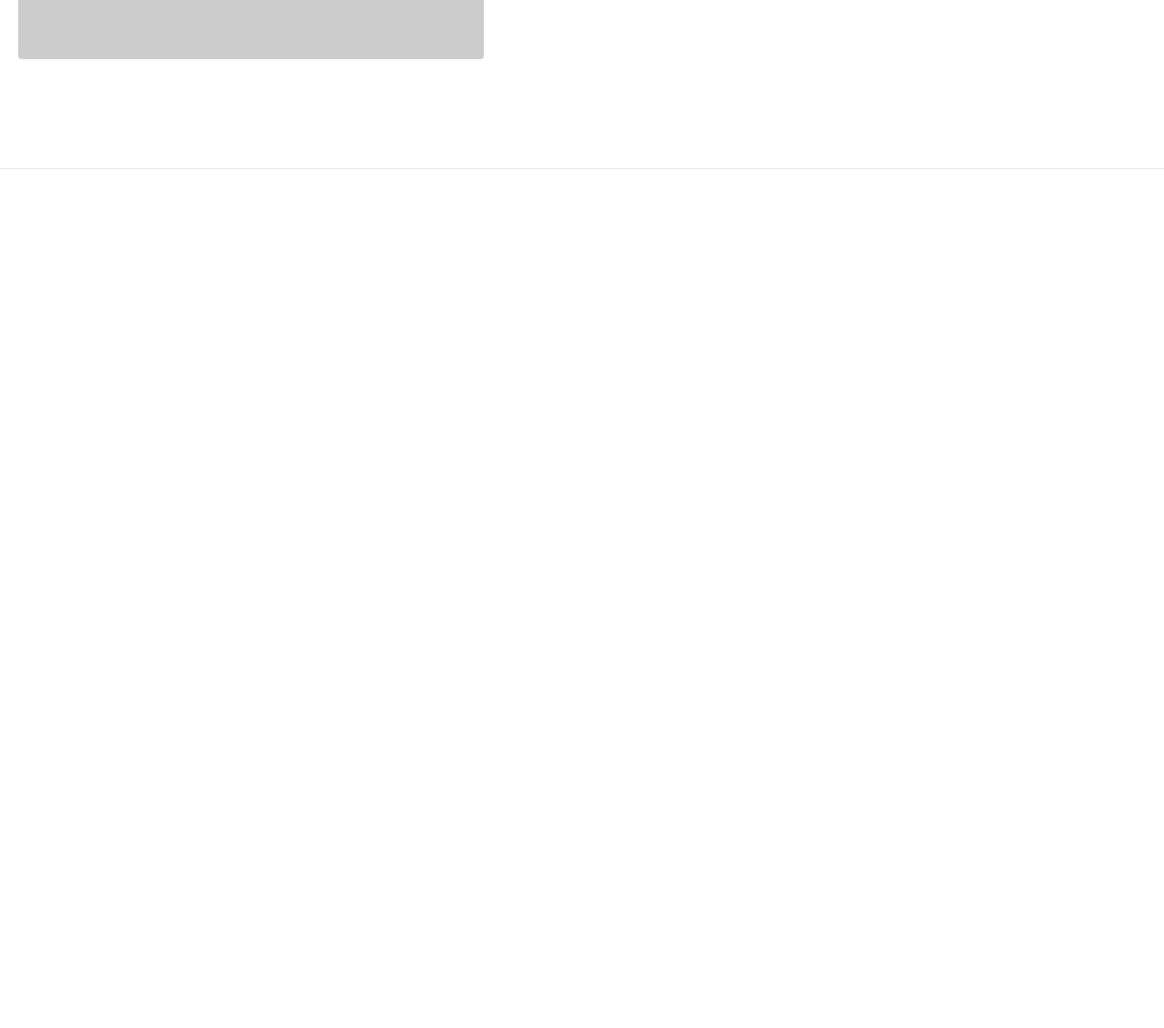
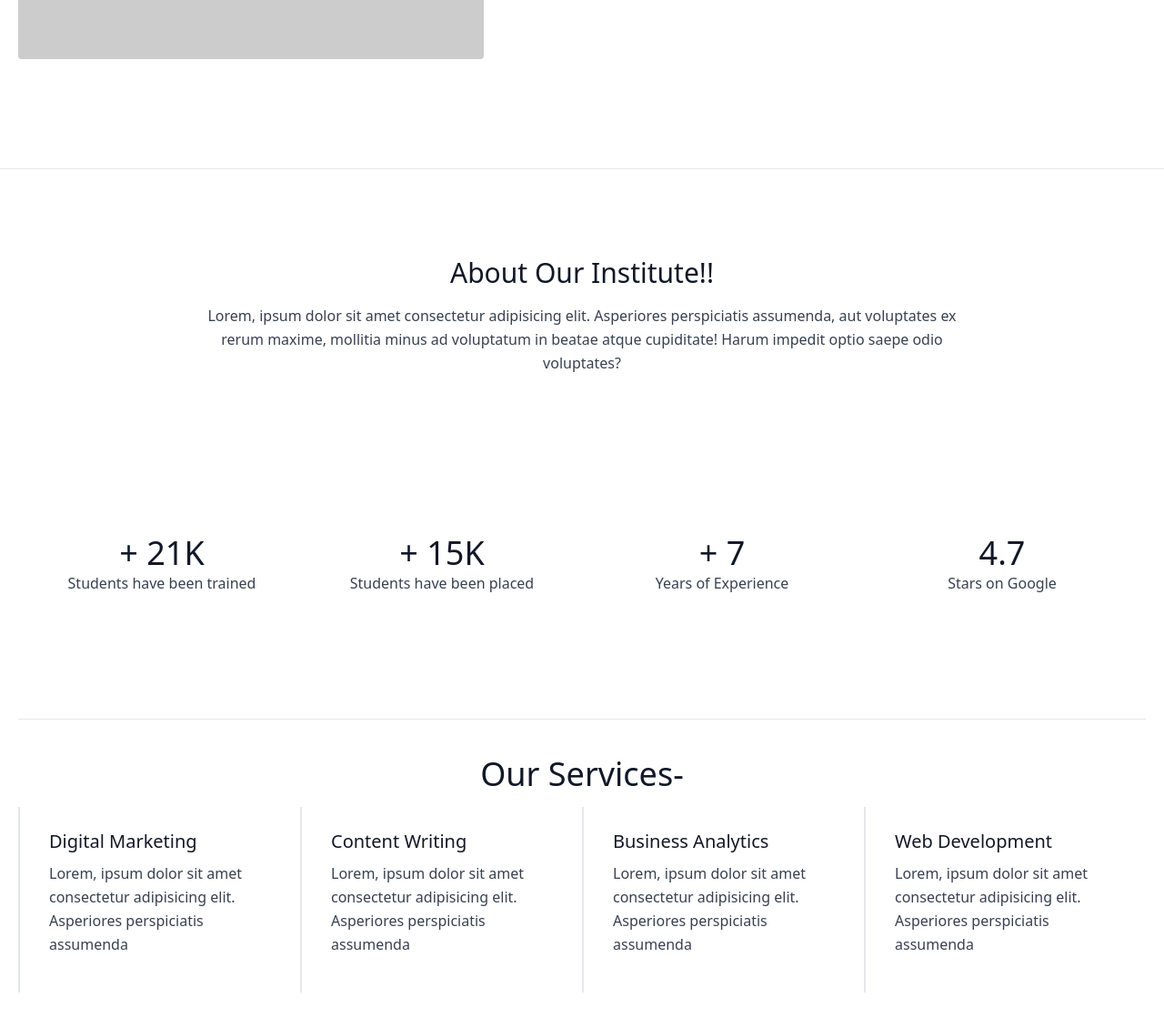
Before and after one commit to pulkitmittal19/Sample-One-Page-Website, a plain HTML site: page index.html in a window 1280 px wide. Shown: the part 538-1668 px from the top of the page at 91% size. Before the commit the page ends 800 px from the top, so only its background shows below. Drawn offline with nearby package versions, Linux system fonts and the light colour scheme; placeholder pictures from the web are drawn by us.

Commit message:
Add: about-us container

```diff
--- a/index.html
+++ b/index.html
@@ -138,5 +138,126 @@
     <br />
     <hr />
     <!-- App promotion content ends -->
+
+    <!-- About Section Start -->
+    <section class="text-gray-700 body-font">
+      <div class="container px-5 py-24 mx-auto">
+        <div class="flex flex-col text-center w-full mb-20">
+          <h1
+            class="sm:text-3xl text-2xl font-medium title-font mb-4 text-gray-900"
+          >
+            About Our Institute!!
+          </h1>
+          <p class="lg:w-2/3 mx-auto leading-relaxed text-base">
+            Lorem, ipsum dolor sit amet consectetur adipisicing elit. Asperiores
+            perspiciatis assumenda, aut voluptates ex rerum maxime, mollitia
+            minus ad voluptatum in beatae atque cupiditate! Harum impedit optio
+            saepe odio voluptates?
+          </p>
+        </div>
+        <section class="text-gray-700 body-font">
+          <div class="container px-5 py-24 mx-auto">
+            <div class="flex flex-wrap -m-4 text-center">
+              <div class="p-4 sm:w-1/4 w-1/2">
+                <h2
+                  class="title-font font-medium sm:text-4xl text-3xl text-gray-900"
+                >
+                  + 21K
+                </h2>
+                <p class="leading-relaxed">Students have been trained</p>
+              </div>
+              <div class="p-4 sm:w-1/4 w-1/2">
+                <h2
+                  class="title-font font-medium sm:text-4xl text-3xl text-gray-900"
+                >
+                  + 15K
+                </h2>
+                <p class="leading-relaxed">Students have been placed</p>
+              </div>
+              <div class="p-4 sm:w-1/4 w-1/2">
+                <h2
+                  class="title-font font-medium sm:text-4xl text-3xl text-gray-900"
+                >
+                  + 7
+                </h2>
+                <p class="leading-relaxed">Years of Experience</p>
+              </div>
+              <div class="p-4 sm:w-1/4 w-1/2">
+                <h2
+                  class="title-font font-medium sm:text-4xl text-3xl text-gray-900"
+                >
+                  4.7
+                </h2>
+                <p class="leading-relaxed">Stars on Google</p>
+              </div>
+            </div>
+          </div>
+        </section>
+
+        <h1
+          class="sm:text-4xl text-2xl text-center font-medium title-font mb-4 text-gray-900"
+        >
+          <br />
+          <hr />
+          <br />
+          Our Services-
+        </h1>
+        <div class="flex flex-wrap">
+          <div
+            class="xl:w-1/4 lg:w-1/2 md:w-full px-8 py-6 border-l-2 border-gray-200"
+          >
+            <h2
+              class="text-lg sm:text-xl text-gray-900 font-medium title-font mb-2"
+            >
+              Digital Marketing
+            </h2>
+            <p class="leading-relaxed text-base mb-4">
+              Lorem, ipsum dolor sit amet consectetur adipisicing elit.
+              Asperiores perspiciatis assumenda
+            </p>
+          </div>
+          <div
+            class="xl:w-1/4 lg:w-1/2 md:w-full px-8 py-6 border-l-2 border-gray-200"
+          >
+            <h2
+              class="text-lg sm:text-xl text-gray-900 font-medium title-font mb-2"
+            >
+              Content Writing
+            </h2>
+            <p class="leading-relaxed text-base mb-4">
+              Lorem, ipsum dolor sit amet consectetur adipisicing elit.
+              Asperiores perspiciatis assumenda
+            </p>
+          </div>
+          <div
+            class="xl:w-1/4 lg:w-1/2 md:w-full px-8 py-6 border-l-2 border-gray-200"
+          >
+            <h2
+              class="text-lg sm:text-xl text-gray-900 font-medium title-font mb-2"
+            >
+              Business Analytics
+            </h2>
+            <p class="leading-relaxed text-base mb-4">
+              Lorem, ipsum dolor sit amet consectetur adipisicing elit.
+              Asperiores perspiciatis assumenda
+            </p>
+          </div>
+          <div
+            class="xl:w-1/4 lg:w-1/2 md:w-full px-8 py-6 border-l-2 border-gray-200"
+          >
+            <h2
+              class="text-lg sm:text-xl text-gray-900 font-medium title-font mb-2"
+            >
+              Web Development
+            </h2>
+            <p class="leading-relaxed text-base mb-4">
+              Lorem, ipsum dolor sit amet consectetur adipisicing elit.
+              Asperiores perspiciatis assumenda
+            </p>
+          </div>
+        </div>
+      </div>
+    </section>
+    <!--About Section End-->
   </body>
 </html>
```
